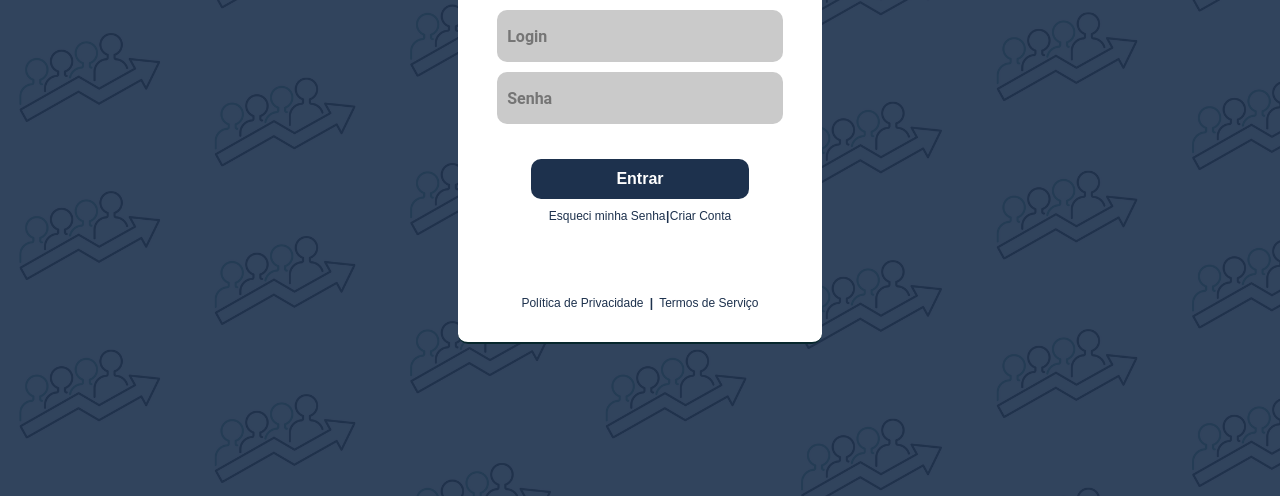
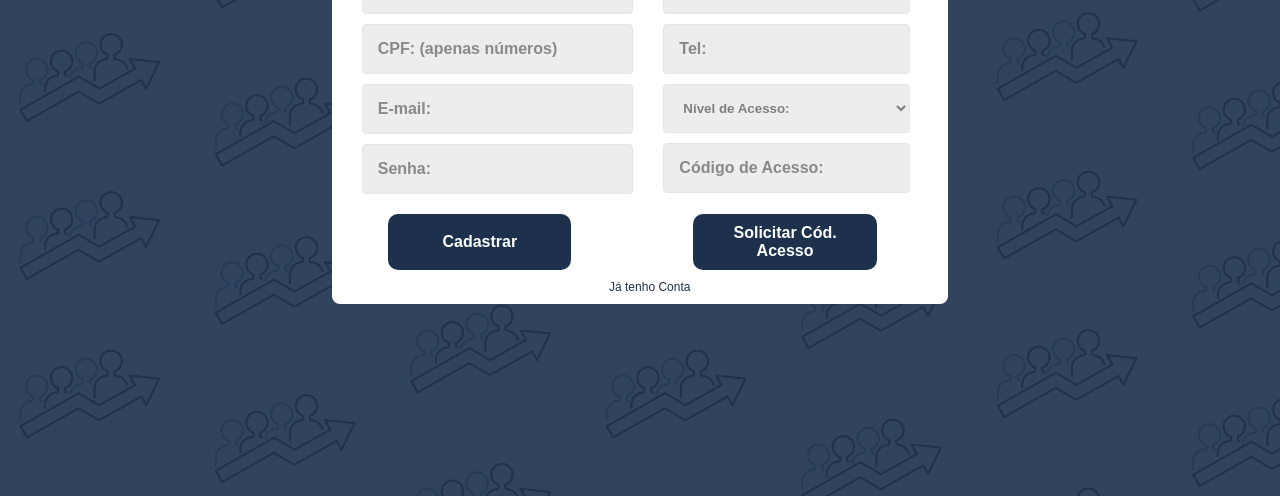
Before and after one commit to FlowTech-PI/FlowTech, a plain HTML site: page Sprint2/Algoritmos/Site/login/login.html in a window 1280 px wide. Shown: the part 304-800 px from the top of the page. Drawn offline with Linux system fonts and the light colour scheme.

Commit message:
Aplicando lógica para deixar o login e o cadastro funcionais

```diff
--- a/Sprint2/Algoritmos/Site/login/login.html
+++ b/Sprint2/Algoritmos/Site/login/login.html
@@ -23,7 +23,71 @@
         </div>
     </nav>
 
-    <main>
+    <div id="telaCadastro" class="telaCadastro">
+            <div class="container">
+                <h1>Cadastro</h1>
+
+
+                <div class="inputs_cad">
+                <div class="divcaixatexto">
+
+                    <div class="caixatexto">
+                        <label for="nome"></label>
+                        <input placeholder="Nome:" type="text" id="nome" name="nome" class="bloco1" required>
+
+                        <label for="cpf"></label>
+                        <input placeholder="CPF: (apenas números)" type="text" id="cpf" name="cpf" class="bloco1" required>
+
+                        <label for="email"></label>
+                        <input placeholder="E-mail:" type="email" id="input_email_cad" name="email" class="bloco1" required>
+
+                        <label for="senha"></label>
+                        <input placeholder="Senha:" type="password" id="input_senha_cad" name="senha" class="bloco1" required>
+                    </div>
+
+                </div>
+
+                <div class="divcaixatexto2">
+
+                    <div class="caixatexto">
+
+                        <label for="nascimento"></label>
+                        <input placeholder="Nascimento:" type="text" id="nascimento" name="nascimento" class="bloco2" required>
+
+                        <label for="telefone"></label>
+                        <input placeholder="Tel:" type="tel" id="telefone" name="telefone" class="bloco2" required>
+
+                        <label for="niveldeacesso"></label>
+                        <select name="niveldeacesso" id="niveldeacesso" class="bloco2"  required>
+                            <option value="" selected hidden>Nível de Acesso:</option>
+                            <option value="Proprietário">Proprietário</option>
+                            <option value="Gerente">Gerente</option>
+                            <option value="Funcionário">Funcionário</option>
+                        </select>
+
+                        <label for="codigodeacesso"></label>
+                        <input placeholder="Código de Acesso:" type="password" id="codigodeacesso" name="codigodeacesso" class="bloco2" required>
+                    </div>
+                </div>
+            </div>
+
+            <div class="buttons">
+                <button class="enviar" onclick="cadastrar()">Cadastrar</button>
+                <button class="codigo" onclick="codigo()">Solicitar Cód. Acesso</button>
+            </div>
+
+            <div class="links">
+                <a onclick="trocarLogin()">Já tenho Conta</a>
+            </div>
+
+            </div>
+
+    </center>
+    </div>
+
+
+
+    <main id="telaLogin" class="telaLogin" style="display: none;">
         <div class="container">
             <div class="form">
                 <h2 class="titulo">LOGIN</h2>
@@ -31,12 +95,12 @@
                 <input type="text" id="input_login" placeholder="Login">
                 <input type="password" id="input_senha" placeholder="Senha">
 
-                <button>Entrar</button>
+                <button onclick="autenticar()">Entrar</button>
 
                 <div class="links" id="esqueci_senha">
                     <a href="#">Esqueci minha Senha</a>
                     <span> | </span>
-                    <a href="../cadastro/cadastro.html">Criar Conta</a>
+                    <a onclick="trocarCadastro()">Criar Conta</a>
                 </div>
 
                 <div class="links" id="termos">
@@ -47,6 +111,41 @@
             </div>
         </div>
     </main>
+
+
 </body>
 
 </html>
+
+<script>
+    var email_cad = input_email_cad.value;
+    var senha_cad = input_senha_cad.value;
+
+    function cadastrar(){
+        email_cad = input_email_cad.value;
+        senha_cad = input_senha_cad.value;
+
+        trocarLogin();
+    }
+
+    function trocarLogin(){
+        telaCadastro.style.display = 'none'
+        telaLogin.style.display = 'flex'
+    }
+
+    function trocarCadastro(){
+        telaCadastro.style.display = 'flex'
+        telaLogin.style.display = 'none'
+    }
+
+    function autenticar(){
+        var email_log = input_login.value;
+        var senha_log = input_senha.value;
+
+        if (email_log == email_cad && senha_log == senha_cad){
+            alert ('Pode entrar patrão')
+        } else {
+            alert ('Senha ou email incorreto')
+        }
+    }
+</script>
--- a/Sprint2/Algoritmos/Site/login/style.css
+++ b/Sprint2/Algoritmos/Site/login/style.css
@@ -93,18 +93,18 @@ a {
     text-decoration: none;
 }
 
-main .container{
+.telaLogin main .container{
     display: flex;
     justify-content: center;
     align-items: center;
     height: fit-content;
 }
 
-.form, input, button {
+.telaLogin .form, input, button {
     border-radius: 10px;
 }
 
-.form {
+.telaLogin .form {
     display: flex;
     flex-direction: column;
     align-items: center;
@@ -114,7 +114,7 @@ main .container{
     padding: 10px 0;
 }
 
-input {
+.telaLogin input {
     background-color: #cacaca;
     border: none;
     height: 50px;
@@ -125,11 +125,11 @@ input {
     font-weight: bold;
 }
 
-input:focus {
+.telaLogin input:focus {
     outline: none;
 }
 
-button {
+.telaLogin button {
     background-color: #1D314D;
     color: #fff;
     font-family: sans-serif;
@@ -140,28 +140,158 @@ button {
     margin: 30px 0 10px 0;
 }
 
-button:hover {
+.telaLogin button:hover {
     background-color: #144b97 ;
     cursor: pointer;
 }
 
-.links {
+.telaLogin .links {
     display: flex;
     justify-content: space-between;
 }
 
-#esqueci_senha {
+.telaLogin #esqueci_senha {
     width: 50%;
 }
 
-#termos {
+.telaLogin #termos {
     width: 65%;
     margin-top: 20%;
 }
 
-.links span, .links a {
+.telaLogin .links span, .links a {
     display: flex;
     justify-content: space-between;
     align-items: center;
     font-size: 12px;
 }
+
+
+.telaCadastro .container {
+    background-color: white;
+    width: 45%;
+    position: relative;
+    border-radius: 8px;
+    display: block;
+    height: auto;
+    padding-left: 2.3%;
+    margin-top: 8%;
+}
+
+.telaCadastro .inputs_cad{
+    display: flex;
+
+}
+
+.telaCadastro .buttons {
+    margin-left: -6%;
+    display: flex;
+    justify-content: space-around;
+}
+
+.telaCadastro .enviar{
+    width: 30%;
+    padding: 10px;
+    border-radius: 4PX;
+    background-color: #1D314D;
+    color: white;
+    border: none;
+    margin-left: 150px;
+    margin: 10px;
+    border-radius: 10px;
+}
+
+.telaCadastro .enviar:hover {
+    background-color: #54657e;
+}
+
+.telaCadastro .codigo {
+    background-color: #1D314D;
+    color: white;
+    border: none;
+    width: 30%;
+    height: 20%;
+    padding: 10px;
+    border-radius: 10px;
+    margin: 10px;
+}
+
+.telaCadastro .codigo:hover {
+    background-color: #54657e;
+}
+
+
+.telaCadastro h1{
+    text-align: center;
+}
+
+
+.telaCadastro input[type="submit"] {
+    background-color: #1D314D;
+    color: white;
+    border: none;
+    cursor: pointer;
+
+}
+
+.telaCadastro input[type="submit"]:hover {
+    background-color: #1D314D;
+}
+
+
+.telaCadastro input::placeholder {
+
+  opacity: 0.9;
+  color: black;
+
+}
+
+.telaCadastro select:invalid {
+    opacity: 0.5;
+    color: black;
+    font-weight: bolder;
+}
+
+.telaCadastro form {
+    background-color: #fff;
+    padding: 20px;
+    border-radius: 8px;
+    box-shadow: 0 0 10px rgba(0, 0, 0, 0.1);
+    width: 300px;
+}
+
+.telaCadastro .bloco1 {
+    width: 90%;
+    background-color: #DCDCDC;
+    opacity: 0.5;
+    margin-bottom: 10px;
+    padding: 15px;
+    border: 1px solid #ccc;
+    border-radius: 4px;
+    box-sizing: border-box;
+}
+
+.telaCadastro .bloco2 {
+    width: 90%;
+    background-color: #DCDCDC;
+    opacity: 0.5;
+    margin-right: -5pxpx;
+    margin-bottom: 10px;
+    padding: 15px;
+    border: 1px solid #ccc;
+    border-radius: 4px;
+    box-sizing: border-box;
+}
+
+.telaCadastro .caixa {
+    height: 40px;
+    width: 20%;
+}
+
+.telaCadastro .links a {
+    justify-content: center;
+}
+
+.telaLogin .container {
+    justify-content: center;
+}
```
